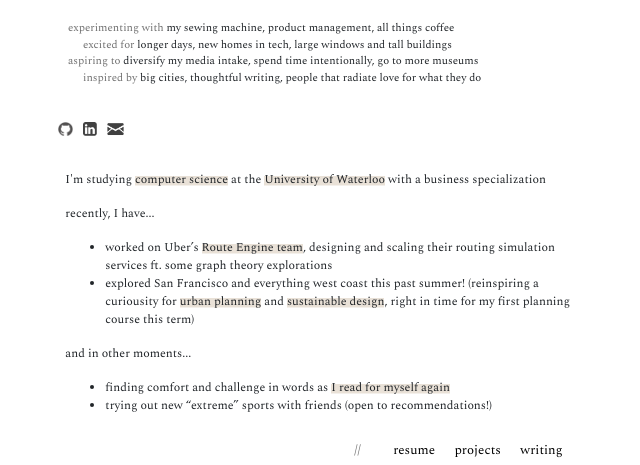
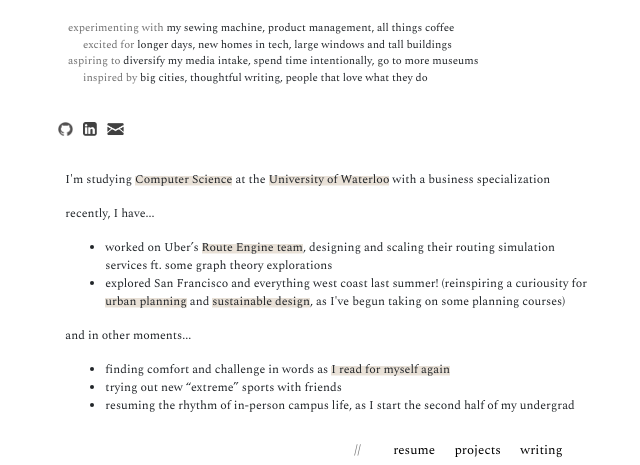
Before and after one commit to aamyli/aamyli.github.io, a React (Create React App) app: page / in a window 1280 px wide. Shown: the part 310-775 px from the top of the page, without its empty margins (320-960 px from the left). Built offline with nearby package versions, Linux system fonts and the light colour scheme.

Commit message:
2023 update

```diff
--- a/src/pages/home.js
+++ b/src/pages/home.js
@@ -30,7 +30,7 @@ export default class Home extends Component {
                 <p className="p1"><span className="p-start">experimenting with</span> my sewing machine, product management, all things coffee</p>
                 <p className="p2"><span className="p-start">excited for</span> longer days, new homes in tech, large windows and tall buildings</p>
                 <p className="p1"><span className="p-start">aspiring to</span> diversify my media intake, spend time intentionally, go to more museums</p>
-                <p className="p2"><span className="p-start">inspired by</span> big cities, thoughtful writing, people that radiate love for what they do</p>
+                <p className="p2"><span className="p-start">inspired by</span> big cities, thoughtful writing, people that love what they do</p>
               </Row>
               <Row className="left-links">
                 <a
@@ -58,16 +58,17 @@ export default class Home extends Component {
                 </a>
               </Row>
               <Row className="left-desc">
-                <p>I'm studying <span className="text-underline">computer science</span> at the <span className="text-underline">University of Waterloo</span> with a business specialization</p>
+                <p>I'm studying <span className="text-underline">Computer Science</span> at the <span className="text-underline">University of Waterloo</span> with a business specialization</p>
                 <p>recently, I have...</p>
                 <ul className="left-list">
                   <li>worked on Uber’s <span className="text-underline">Route Engine team</span>, designing and scaling their routing simulation services ft. some graph theory explorations </li>
-                  <li>explored San Francisco and everything west coast this past summer! (reinspiring a curiousity for <span className="text-underline">urban planning</span> and <span className="text-underline">sustainable design</span>, right in time for my first planning course this term)</li>
+                  <li>explored San Francisco and everything west coast last summer! (reinspiring a curiousity for <span className="text-underline">urban planning</span> and <span className="text-underline">sustainable design</span>, as I've begun taking on some planning courses)</li>
                 </ul>
                 <p>and in other moments...</p>
                 <ul className="left-list">
                   <li>finding comfort and challenge in words as <span className="text-underline">I read for myself again</span></li>
-                  <li>trying out new “extreme” sports with friends (open to recommendations!)</li>
+                  <li>trying out new “extreme” sports with friends</li>
+                  <li>resuming the rhythm of in-person campus life, as I start the second half of my undergrad</li>
                 </ul>
               </Row>
               <Row>
```
Also changed, not shown: 1 other file (tests, documents, lock files or other folders).
